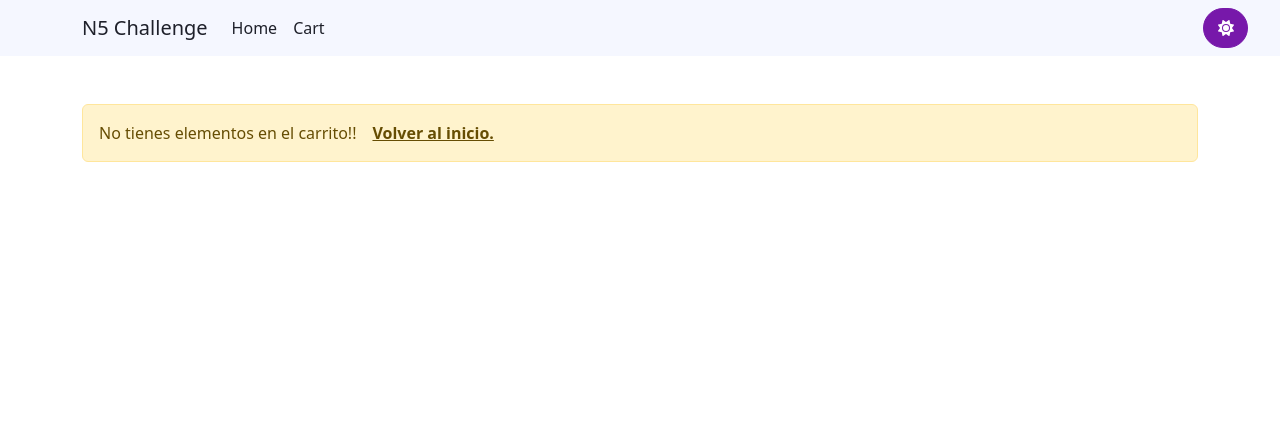
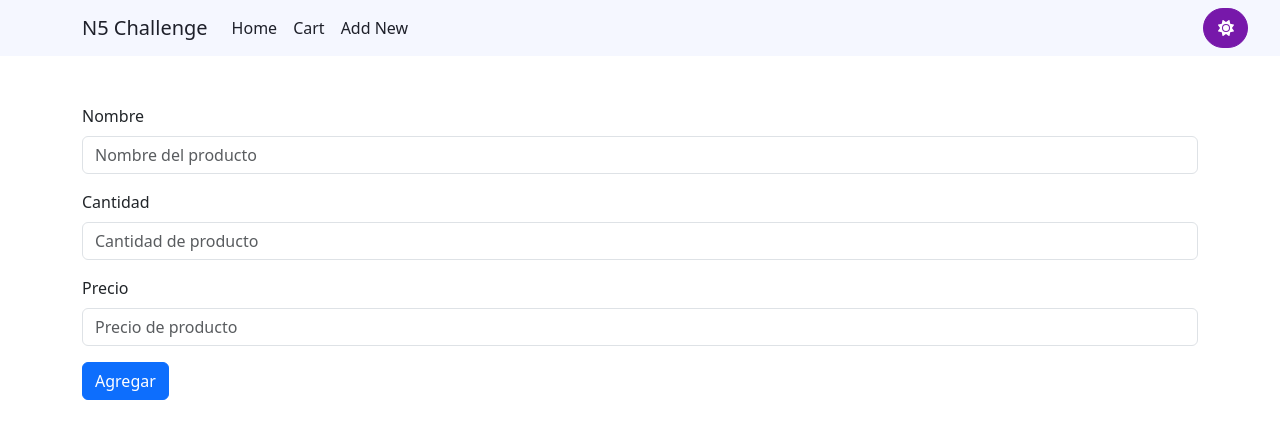
Before and after one commit to stefanianicola/n5-challenge, a React (Vite) app: page /add-item in a window 1280 px wide. Shown: the top 438 px of the page. Built offline with nearby package versions, Linux system fonts and the light colour scheme.

Commit message:
add form to add new product in data

```diff
--- a/src/App.tsx
+++ b/src/App.tsx
@@ -10,7 +10,7 @@ function App() {
   const [theme, setTheme] = useState(
     JSON.parse(localStorage.getItem('theme')!) || lightTheme
   );
-  //localStorage.removeItem('theme');
+  const [themeName, setThemeName] = useState<string>('lightTheme');
 
   useEffect(() => {
     localStorage.setItem('theme', JSON.stringify(theme));
@@ -18,13 +18,14 @@ function App() {
 
   const toggleTheme = () => {
     setTheme(theme === lightTheme ? darkTheme : lightTheme);
+    setThemeName(themeName === 'lightTheme' ? 'darkTheme' : 'lightTheme');
   };
 
   return (
     <CartProvider>
       <ThemeProvider theme={theme}>
         <GlobalStyle />
-        <ToggleTheme toggleTheme={toggleTheme} />
+        <ToggleTheme toggleTheme={toggleTheme} themeSt={themeName} />
         <Home />
       </ThemeProvider>
     </CartProvider>
--- /dev/null
+++ b/src/components/AddNewItem/AddNewItem.tsx
@@ -0,0 +1,74 @@
+import { useState } from 'react';
+import { Button, Container } from 'react-bootstrap';
+import Form from 'react-bootstrap/esm/Form';
+import { ProductI } from '../../interfaces/product.interface';
+import { productData } from '../../data/products';
+
+function AddNewItem() {
+  const resetItem = {
+    id: Math.floor(Math.random() * 999999),
+    name: ' ',
+    amount: 0,
+    price: 0,
+  };
+
+  const [item, setItems] = useState<ProductI>(resetItem);
+
+  //tomo valor del input para cargar items en mi coleccion
+  const handleChange = (e: any) => {
+    setItems({
+      ...item,
+      [e.target.name]: e.target.value,
+    });
+  };
+
+  //envio item a a bd
+  const handleSubmit = (e: any) => {
+    e.preventDefault();
+    try {
+      productData.push(item);
+      console.log('upload success');
+    } catch (error) {
+      console.log(error);
+    }
+    e.target.reset();
+    setItems(resetItem);
+  };
+
+  return (
+    <Container className="my-5">
+      <Form onSubmit={handleSubmit}>
+        <Form.Group className="mb-3" controlId="exampleForm.ControlInput1">
+          <Form.Label>Nombre</Form.Label>
+          <Form.Control
+            type="text"
+            name="name"
+            placeholder="Nombre del producto"
+            onChange={handleChange}
+          />
+        </Form.Group>
+        <Form.Group className="mb-3" controlId="exampleForm.ControlInput1">
+          <Form.Label>Cantidad</Form.Label>
+          <Form.Control
+            type="number"
+            name="amount"
+            placeholder="Cantidad de producto"
+            onChange={handleChange}
+          />
+        </Form.Group>
+        <Form.Group className="mb-3" controlId="exampleForm.ControlInput1">
+          <Form.Label>Precio</Form.Label>
+          <Form.Control
+            type="number"
+            name="price"
+            placeholder="Precio de producto"
+            onChange={handleChange}
+          />
+        </Form.Group>
+        <Button as="input" type="submit" value="Agregar" />
+      </Form>
+    </Container>
+  );
+}
+
+export default AddNewItem;
--- /dev/null
+++ b/src/components/Header/Header.styled.ts
@@ -0,0 +1,21 @@
+import { Badge, Nav, Navbar } from "react-bootstrap";
+import { styled } from "styled-components";
+
+export const NavbarWrapper = styled(Navbar)`
+  background-color: ${(props) => props.theme.topBgPattern};
+  color: ${(props) => props.theme.primaryText};
+`;
+
+export const StyledNavLink = styled(Nav.Link)`
+  color: ${(props) => props.theme.primaryText} !important;
+`;
+export const StyledNavBrand = styled(Navbar.Brand)`
+  color: ${(props) => props.theme.primaryText} !important;
+`;
+
+export const StyledBadge = styled(Badge)`
+  border-radius: 50px;
+  position: absolute;
+  top: 10px;
+  padding: 2px 4px;
+`;
--- a/src/components/Header.tsx
+++ b/src/components/Header/Header.tsx
@@ -1,24 +1,16 @@
 import Container from 'react-bootstrap/Container';
 import Nav from 'react-bootstrap/Nav';
-import Navbar from 'react-bootstrap/Navbar';
 import { Link } from 'react-router-dom';
-import { useProducts } from '../context/CartContext';
-import styled from 'styled-components';
-
-export const NavbarWrapper = styled(Navbar)`
-  background-color: ${(props) => props.theme.topBgPattern};
-  color: ${(props) => props.theme.primaryText};
-`;
-
-export const StyledNavLink = styled(Nav.Link)`
-  color: ${(props) => props.theme.primaryText} !important;
-`;
-export const StyledNavBrand = styled(Navbar.Brand)`
-  color: ${(props) => props.theme.primaryText} !important;
-`;
+import { useProducts } from '../../context/CartContext';
+import {
+  NavbarWrapper,
+  StyledNavLink,
+  StyledNavBrand,
+  StyledBadge,
+} from './Header.styled';
 
 function Header() {
-  const { totalCompra } = useProducts();
+  const { totalCompra, list } = useProducts();
   return (
     <NavbarWrapper>
       <Container>
@@ -34,6 +26,12 @@ function Header() {
             onClick={totalCompra}
           >
             Cart
+            {list.length > 0 && (
+              <StyledBadge bg="danger">{list.length}</StyledBadge>
+            )}
+          </StyledNavLink>
+          <StyledNavLink as={Link} className="nav-link" to="/add-item">
+            Add New
           </StyledNavLink>
         </Nav>
       </Container>
--- a/src/components/ToggleTheme/ToggleTheme.tsx
+++ b/src/components/ToggleTheme/ToggleTheme.tsx
@@ -8,8 +8,9 @@ interface ThemeProps {
   toggleTheme?: (value: boolean) => void;
 }
 
-const ToggleTheme: React.FC<ThemeProps> = ({ toggleTheme }) => {
+const ToggleTheme: React.FC<ThemeProps> = ({ toggleTheme, themeSt }) => {
   const [checked, setChecked] = useState<boolean>(false);
+  console.log(themeSt);
   const handleChange = () => {
     setChecked(!checked);
     toggleTheme !== undefined && toggleTheme(checked);
@@ -17,7 +18,7 @@ const ToggleTheme: React.FC<ThemeProps> = ({ toggleTheme }) => {
 
   return (
     <ToggleButton onClick={handleChange}>
-      {checked ? (
+      {themeSt === 'darkTheme' ? (
         <FontAwesomeIcon icon={faMoon} />
       ) : (
         <FontAwesomeIcon icon={faSun} />
--- a/src/pages/Home.tsx
+++ b/src/pages/Home.tsx
@@ -1,4 +1,4 @@
-import Header from '../components/Header';
+import Header from '../components/Header/Header';
 import { AppRouter } from '../routing/router';
 
 const Home: React.FC = () => {
--- a/src/routing/router.tsx
+++ b/src/routing/router.tsx
@@ -1,13 +1,14 @@
 import { Routes, Route } from 'react-router-dom';
 import Cart from '../components/Cart';
 import ListItems from '../components/ListItems';
+import AddNewItem from '../components/AddNewItem/AddNewItem';
 
 export const AppRouter = () => {
   return (
     <Routes>
       <Route path="/" element={<ListItems />} />
-
-      <Route path="/*" element={<Cart />} />
+      <Route path="/cart" element={<Cart />} />
+      <Route path="/add-item" element={<AddNewItem />} />
     </Routes>
   );
 };
```
